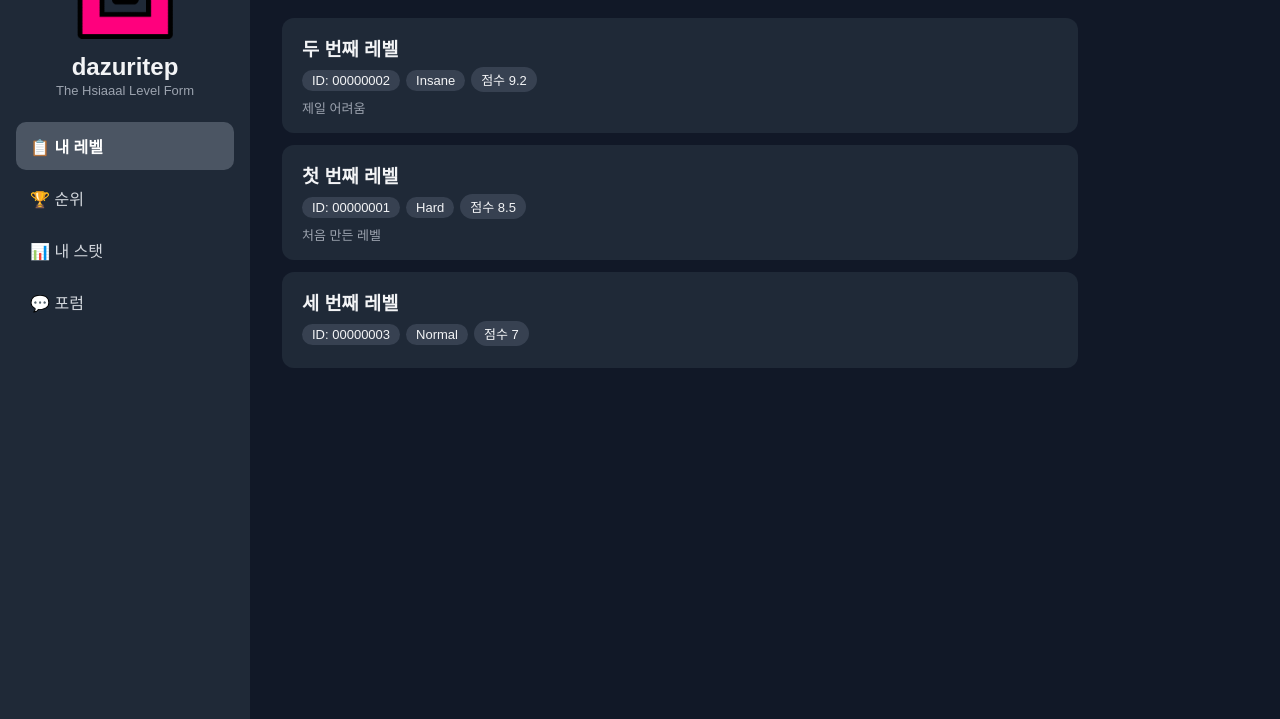
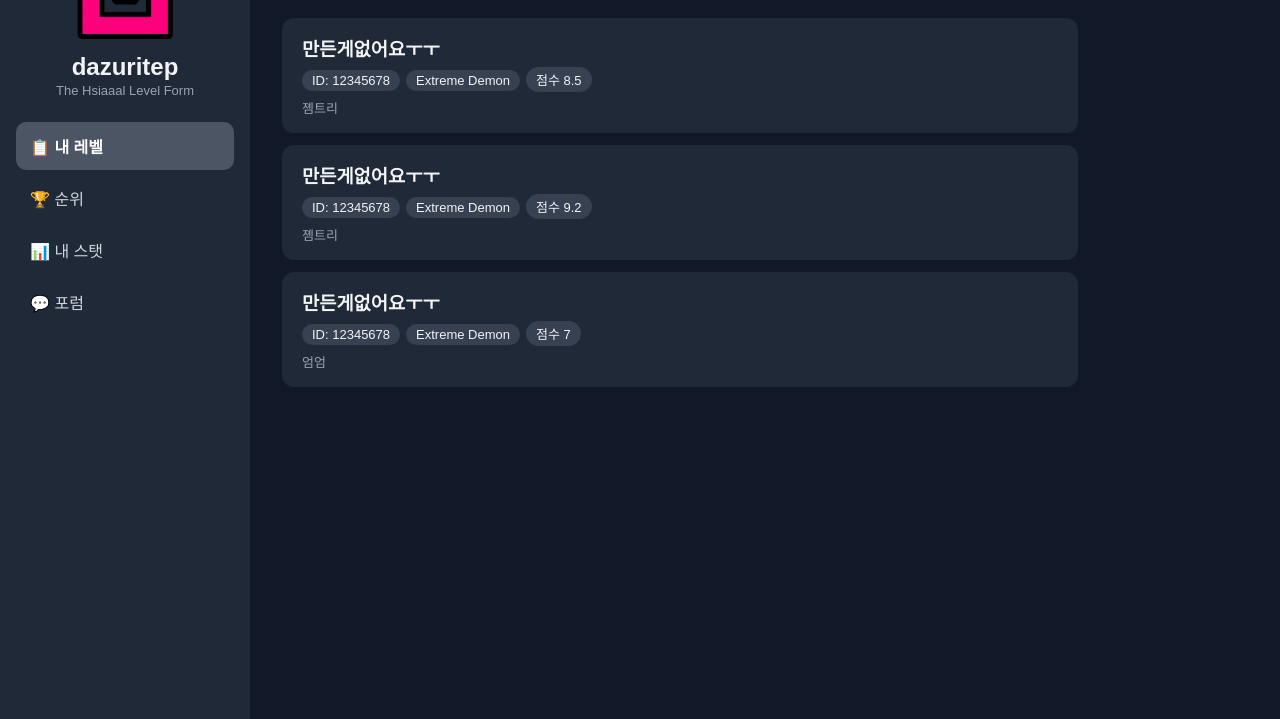
Before and after one commit to dazuritep/HLF, a plain HTML site: page index.html in a window 1280 px wide. Shown: the part 81-800 px from the top of the page. Drawn offline with Linux system fonts and the light colour scheme.

Commit message:
Update index.html

```diff
--- a/index.html
+++ b/index.html
@@ -69,26 +69,27 @@
 
   // 내 지메 스탯 ["이름", 값]
   const stats = [
-    ["⭐ 스타", 0],
-    ["🌙 문", 0],
-    ["👿 데몬", 0],
-    ["🪙 유저 코인", 0],
-    ["🔑 시크릿 코인", 0],
-    ["🛠️ 크리에이터 포인트", 0]
+    ["별 갯수", 54],
+    ["달 갯수", 10],
+    ["데몬 클리어 갯수", 3],
+    ["유저 코인", 6],
+    ["지메 시크릿 코인", 6],
+    ["크포", 0]
   ];
 
   // 내 레벨 (점수 높은 순으로 순위 자동 계산)
   const levels = [
-    { name: "첫 번째 레벨", id: "00000001", difficulty: "Hard",   score: 8.5, note: "처음 만든 레벨" },
-    { name: "두 번째 레벨", id: "00000002", difficulty: "Insane", score: 9.2, note: "제일 어려움" },
-    { name: "세 번째 레벨", id: "00000003", difficulty: "Normal", score: 7.0, note: "" }
+    { name: "만든게없어요ㅜㅜ", id: "12345678", difficulty: "Extreme Demon",   score: 8.5, note: "졤트리" },
+    { name: "만든게없어요ㅜㅜ", id: "12345678", difficulty: "Extreme Demon", score: 9.2, note: "졤트리" },
+    { name: "만든게없어요ㅜㅜ", id: "12345678", difficulty: "Extreme Demon", score: 7.0, note: "엄엄" }
   ];
 
   // 포럼 글 (영상 올리려면 한 줄 복사해서 추가)
   // link에 유튜브 주소를 넣으면 영상이 바로 재생돼요. 없으면 "" 로 두세요.
   const posts = [
-    { date: "2026-11-21", title: "HLF 포럼 오픈", text: "여기에 영상이랑 글을 올려요.", link: "" },
-    { date: "2026-11-22", title: "첫 번째 레벨 클리어 영상", text: "도전해보세요!", link: "https://www.youtube.com/watch?v=dQw4w9WgXcQ" }
+    { date: "YYYY-MM-DD / APM N:NN ", title: "Untitled", text: "The Text.", link: "" },
+    { date: "2026-11-21 / PM 8:00 ", title: "Hsiaaal's From Opened", text: "올리고 싶은거 올립니다.", link: "" },
+    { date: "2026-11-21 / PM 8:25 ", title: "Kuzureta FWC", text: "쿠주레타 프레임 윈도우 카운터", link: "https://youtu.be/eUlzLTjPEVs" },
   ];
 
   // ▲▲▲ 여기까지 ▲▲▲
@@ -111,7 +112,7 @@
   }
 
   const views = {
-    levels: () => `<h1>📋 내 레벨</h1>` + sorted.map(l => `
+    levels: () => `<h1>📋 내 레벨</h1>` + levels.map(l => `
       <div class="card">
         <h3>${l.name}</h3>
         <span class="tag">ID: ${l.id}</span><span class="tag">${l.difficulty}</span><span class="tag">점수 ${l.score}</span>
@@ -119,7 +120,7 @@
       </div>`).join(""),
 
     rank: () => `<h1>🏆 순위</h1>
-      <table><thead><tr><th>#</th><th>레벨</th><th>난이도</th><th>점수</th></tr></thead><tbody>
+      <table><thead><tr><th>#</th><th>레벨</th><th>난이도</th><th>레이팅</th></tr></thead><tbody>
       ${sorted.map((l, i) => `<tr><td>${i + 1}</td><td>${l.name}</td><td>${l.difficulty}</td><td class="sc">${l.score}</td></tr>`).join("")}
       </tbody></table>`,
 
```
